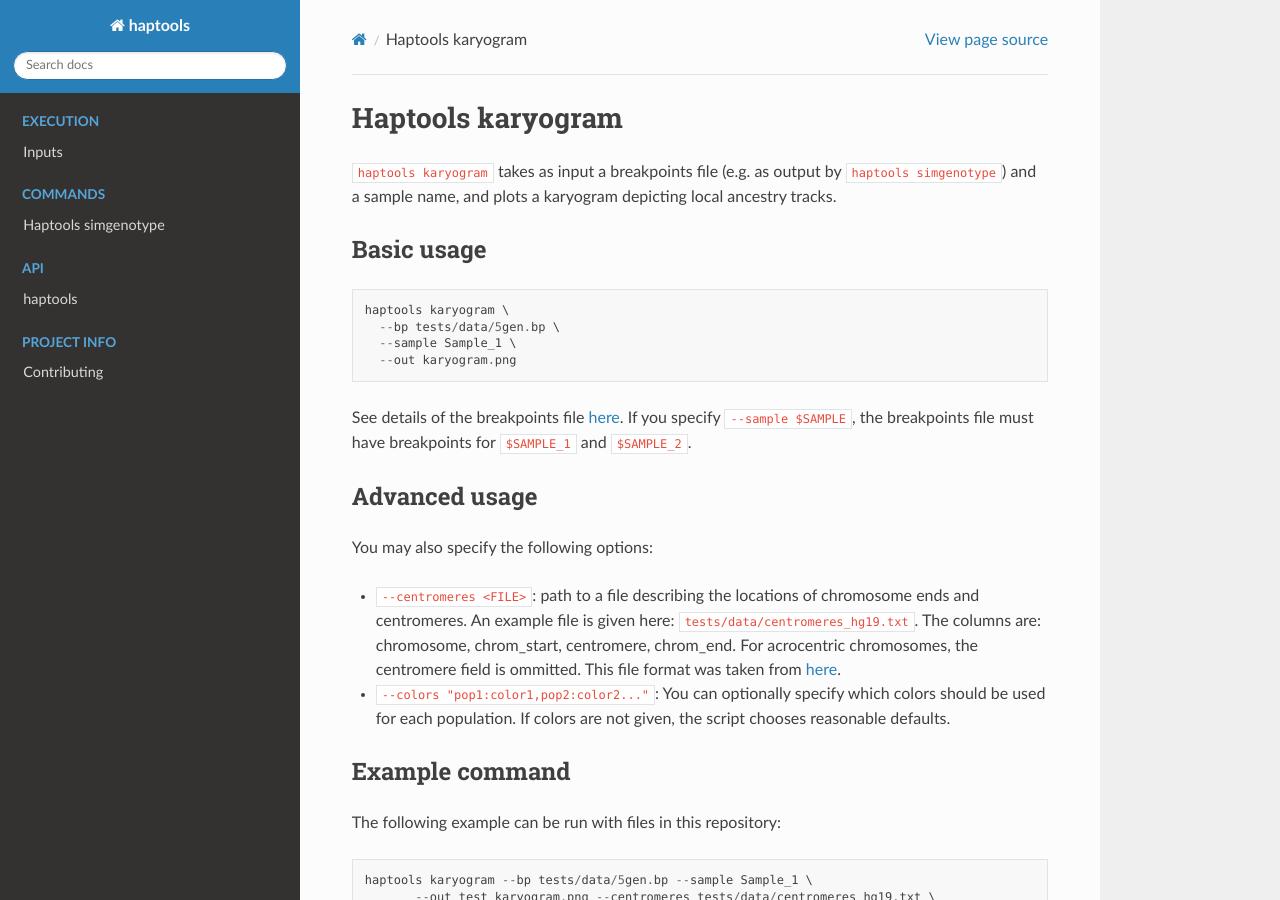
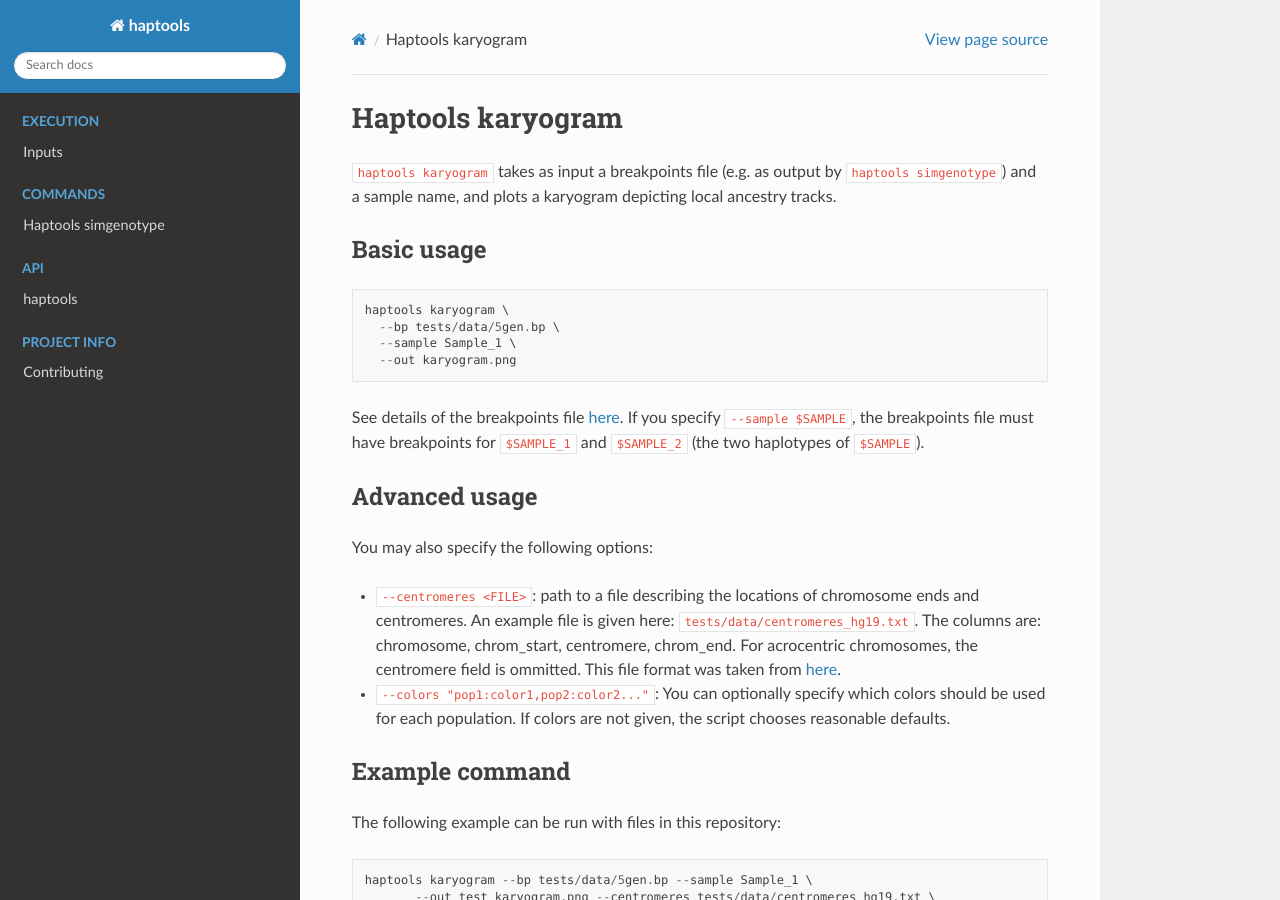
Before and after one commit to CAST-genomics/haptools, a Sphinx documentation site: the page built from docs/commands/karyogram.md, in a window 1280 px wide and 900 px high. Built offline with Sphinx 7.4.7 and the Read the Docs theme 2.0.0, drawn with Linux system fonts in a browser that asks for light colours.

````diff
--- a/docs/commands/karyogram.md
+++ b/docs/commands/karyogram.md
@@ -12,7 +12,7 @@
   --out karyogram.png
 ```
 
-See details of the breakpoints file [here](simgenotypes.md). If you specify `--sample $SAMPLE`, the breakpoints file must have breakpoints for `$SAMPLE_1` and `$SAMPLE_2`.
+See details of the breakpoints file [here](simgenotypes.md). If you specify `--sample $SAMPLE`, the breakpoints file must have breakpoints for `$SAMPLE_1` and `$SAMPLE_2` (the two haplotypes of `$SAMPLE`).
 
 ## Advanced usage
 
````
